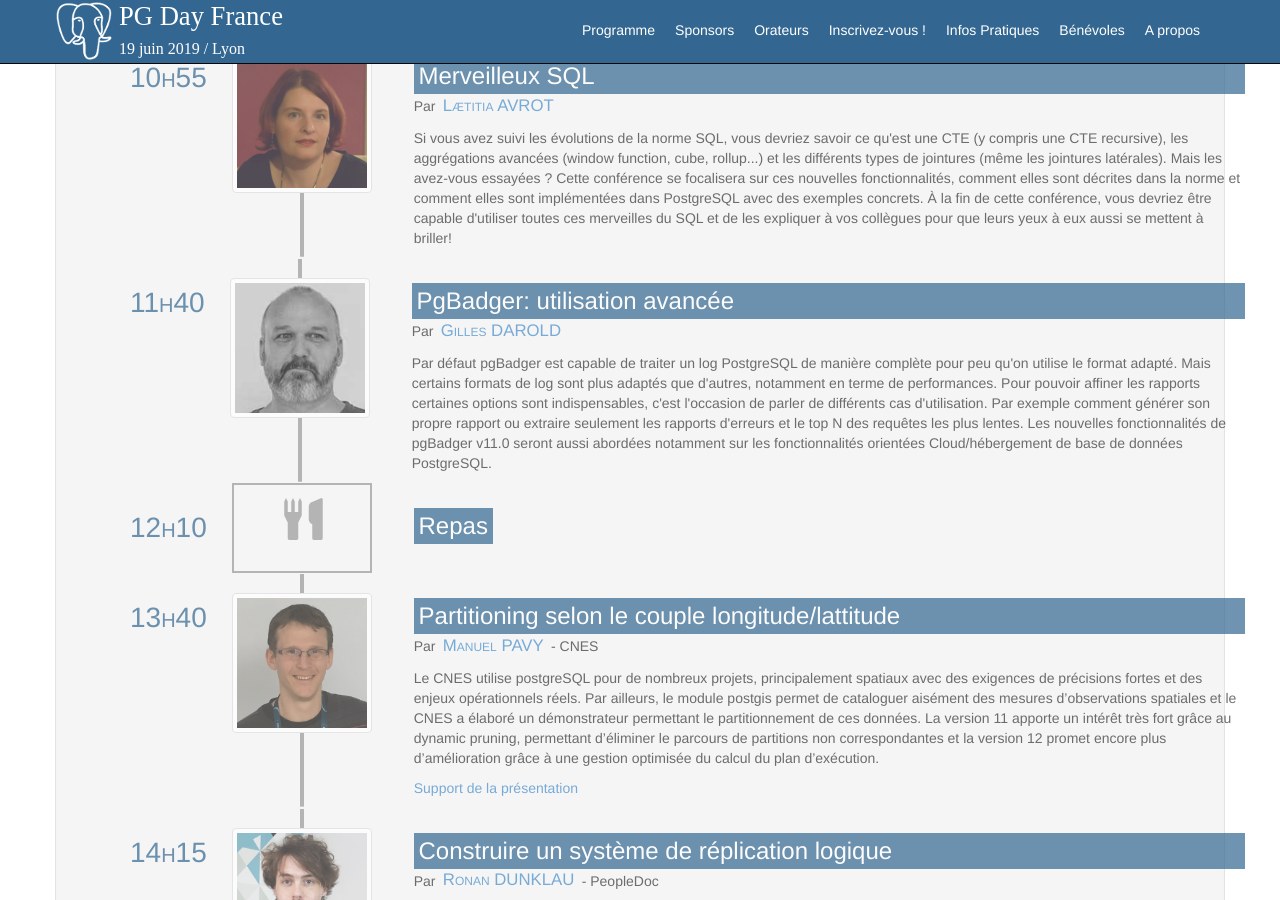
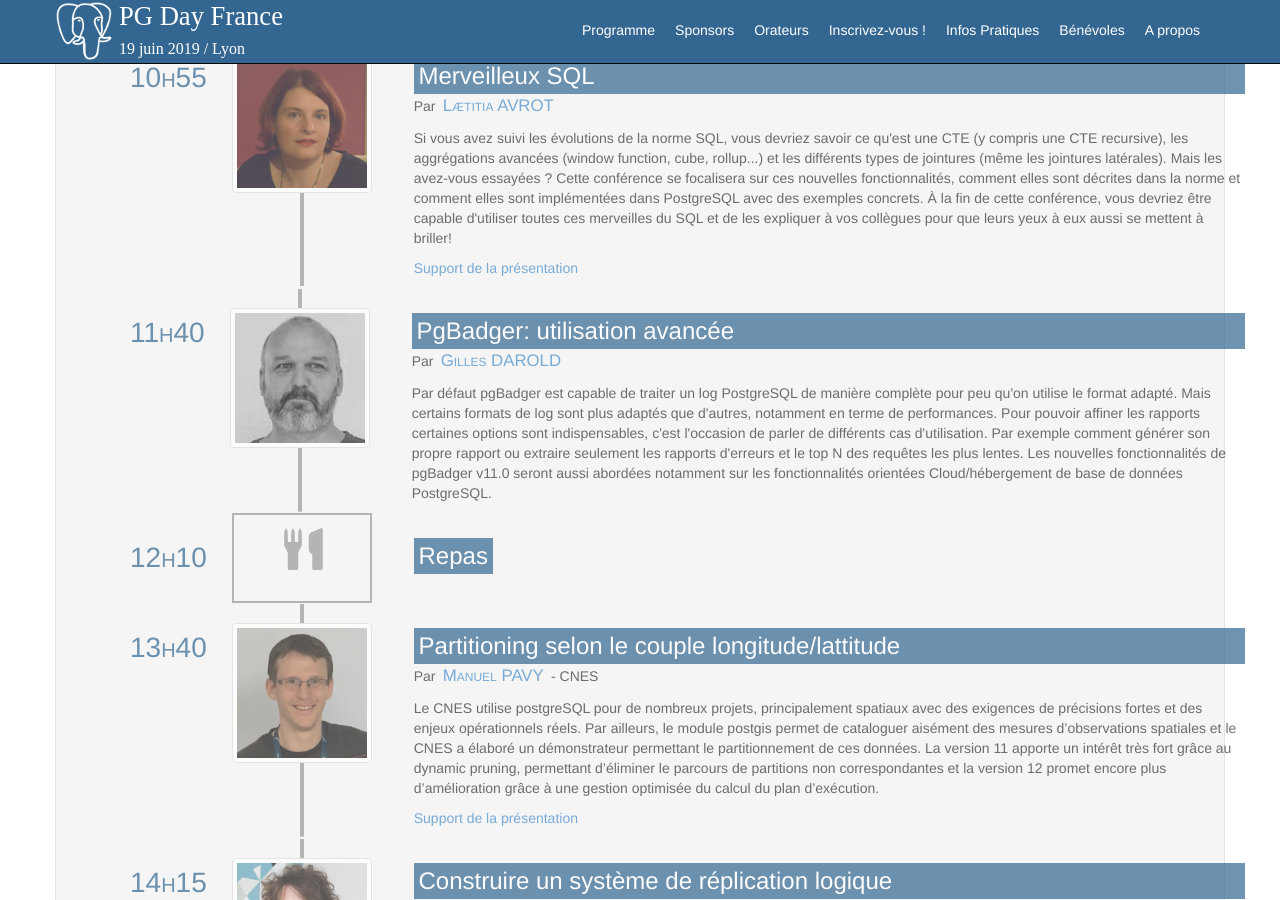
Before and after one commit to postgresqlfr/2024.pgday.fr, a Jekyll site: the page built from programme.html, in a window 1280 px wide and 900 px high, scrolled down 968 px. Built offline with Jekyll 4.4.1, drawn with Linux system fonts in a browser that asks for light colours.

Commit message:
Ajout du lien vers merveilleux SQL

```diff
--- a/programme.html
+++ b/programme.html
@@ -87,6 +87,7 @@
                       À la fin de cette conférence, vous devriez être capable d'utiliser toutes ces merveilles du SQL et de les expliquer à vos collègues pour que leurs yeux à eux aussi se mettent à briller!
                       </p>
 
+                      <p><a href="https://l_avrot.gitlab.io/slides/sql_20190619.html#/">Support de la présentation</a></p>
                 </div>
               </div>
 
```
